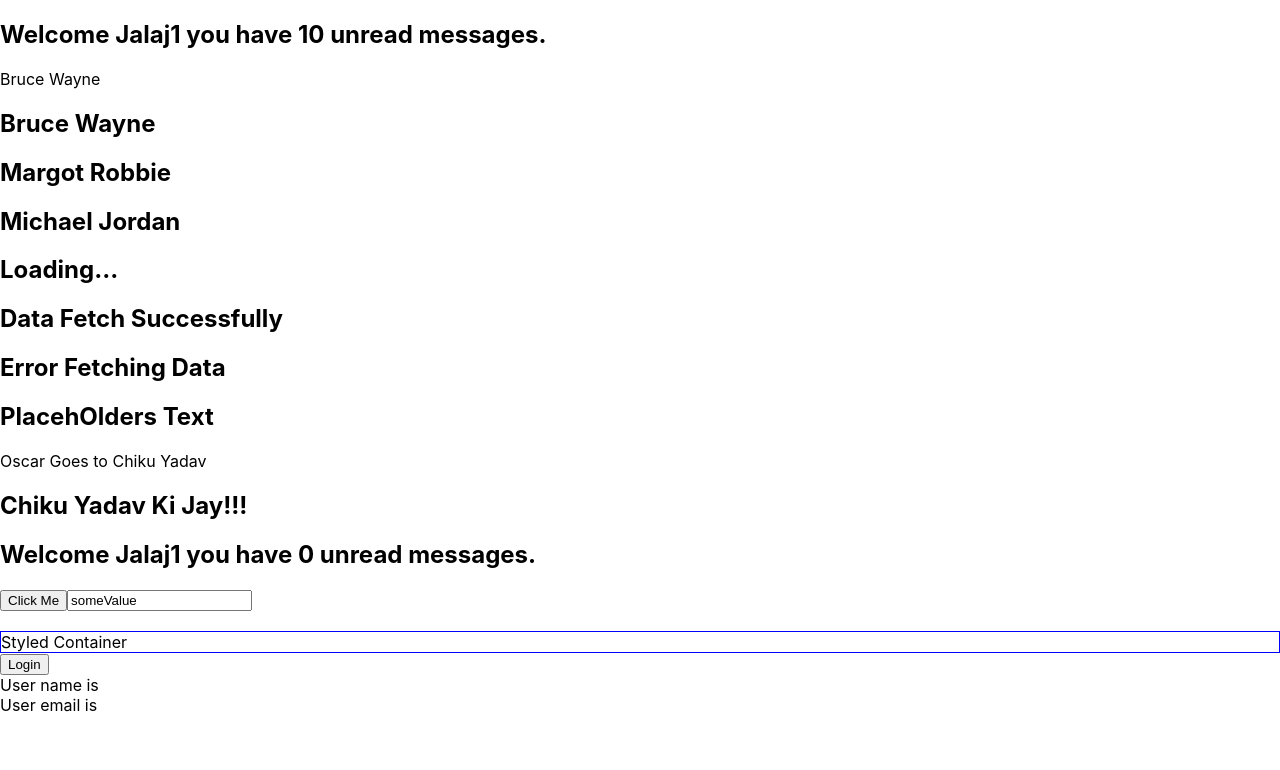
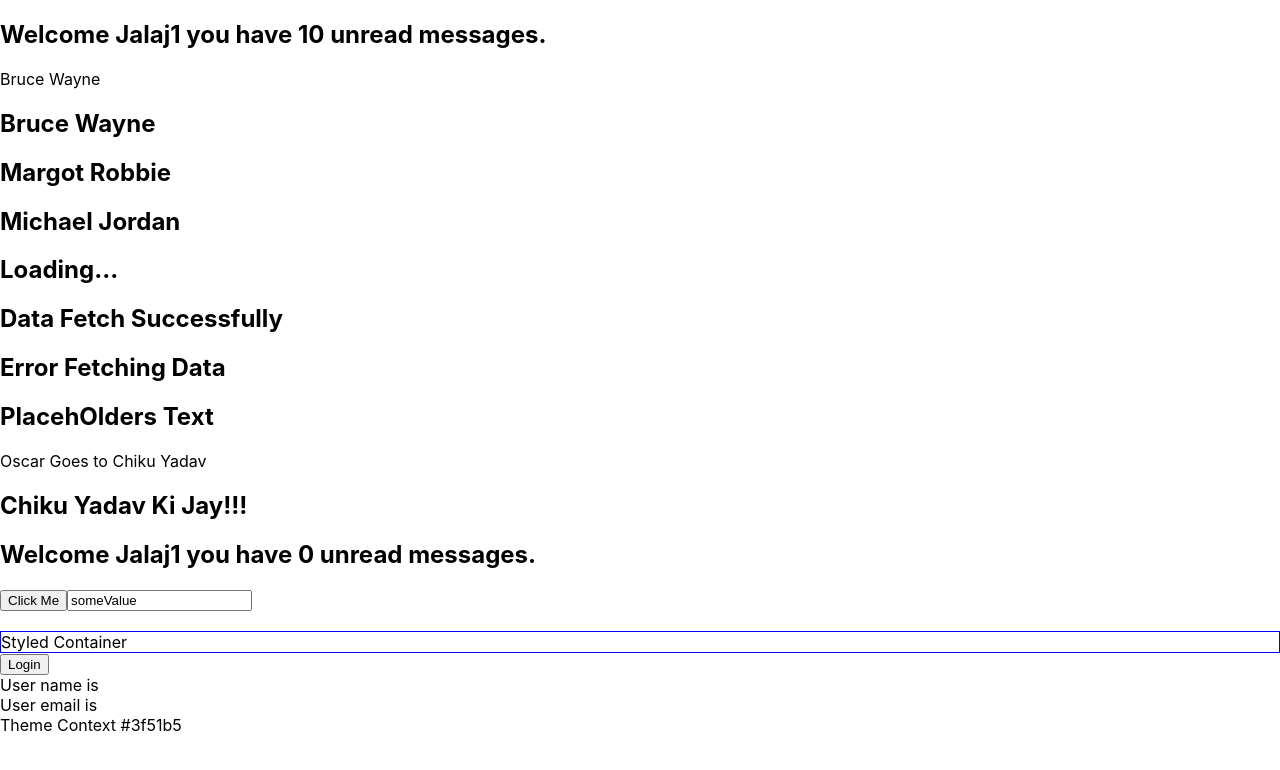
Before and after one commit to JalajYadav/react_typescript_demo, a React (Create React App) app: page / in a window 1280 px wide. Shown: the top 770 px of the page. Built offline with nearby package versions, Linux system fonts and the light colour scheme.

Commit message:
React TypeScript Tutorial - 14 - useContext Hook

```diff
--- a/src/App.tsx
+++ b/src/App.tsx
@@ -9,6 +9,8 @@
 import { PersonList } from './components/PersonList';
 import { Status } from './components/Status';
 import { UserTypeAssertion } from './components/state/UserTypeAssertion'
+import { ThemeContextProvider } from './components/context/ThemeContext';
+import { Box } from './components/context/Box';
 
 function App() {
   const personName = {
@@ -47,7 +49,12 @@
       <Input handleChange={(event) => console.log(event)} value={"someValue"} />
 
       <Contanier styles={{ border: "1px solid blue", marginTop: "20px" }} />
-      <UserTypeAssertion />
+
+      <UserTypeAssertion /> {/* This component has an example of how you can fool typescript using "as" keyword*/}
+
+      <ThemeContextProvider>
+        <Box />
+      </ThemeContextProvider>
     </div>
   );
 }
--- /dev/null
+++ b/src/components/context/Box.tsx
@@ -0,0 +1,12 @@
+import { useContext } from "react"
+import { ThemeContext } from "./ThemeContext"
+
+
+export const Box = () => {
+    const theme = useContext(ThemeContext)
+    return (
+        <div>
+            Theme Context {theme.primary.main}
+        </div>
+    )
+}
--- /dev/null
+++ b/src/components/context/ThemeContext.tsx
@@ -0,0 +1,16 @@
+import { createContext } from 'react';
+import { theme } from './theme'
+
+type ThemeContextProviderProps = {
+    children: React.ReactNode
+}
+
+export const ThemeContext = createContext(theme);
+
+export const ThemeContextProvider = ({ children }: ThemeContextProviderProps) => {
+    return (
+        <ThemeContext.Provider value={theme}>
+            {children}
+        </ThemeContext.Provider>
+    )
+}
--- /dev/null
+++ b/src/components/context/theme.ts
@@ -0,0 +1,10 @@
+export const theme = {
+    primary: {
+        main: '#3f51b5',
+        text: '#fff'
+    },
+    secondary: {
+        main: '#f50057',
+        text: '#fff'
+    }
+}
```
